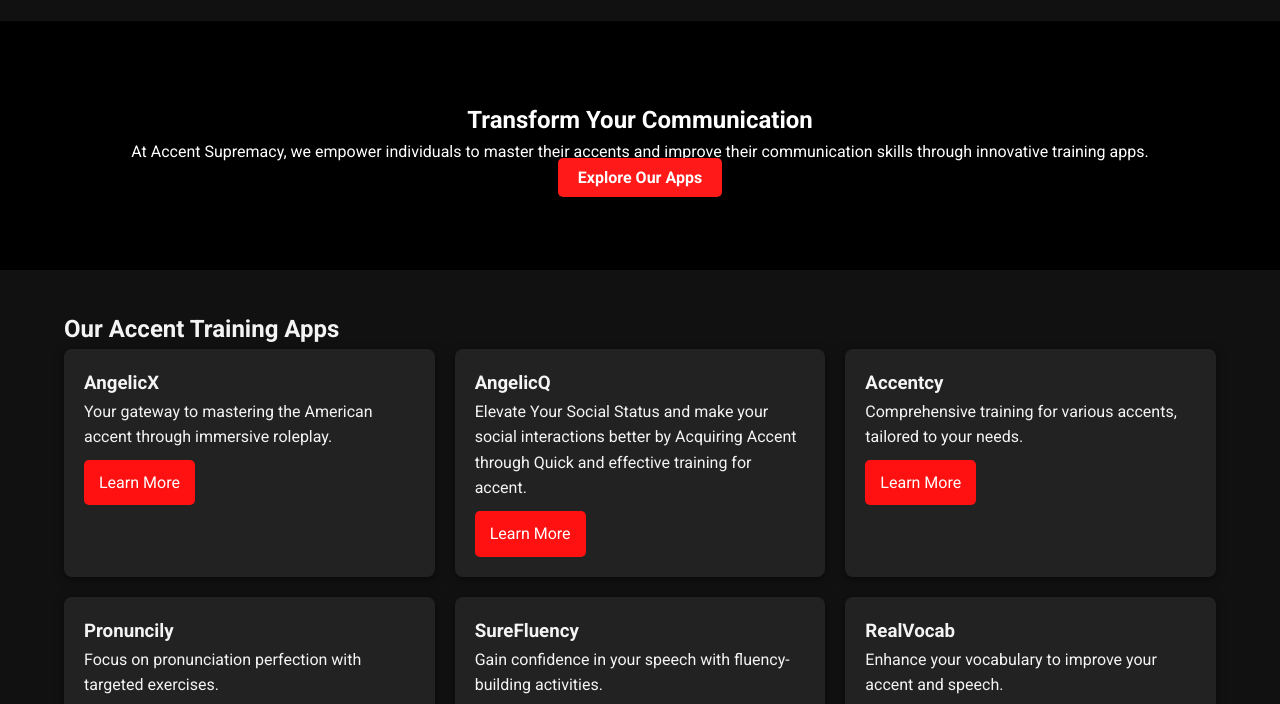
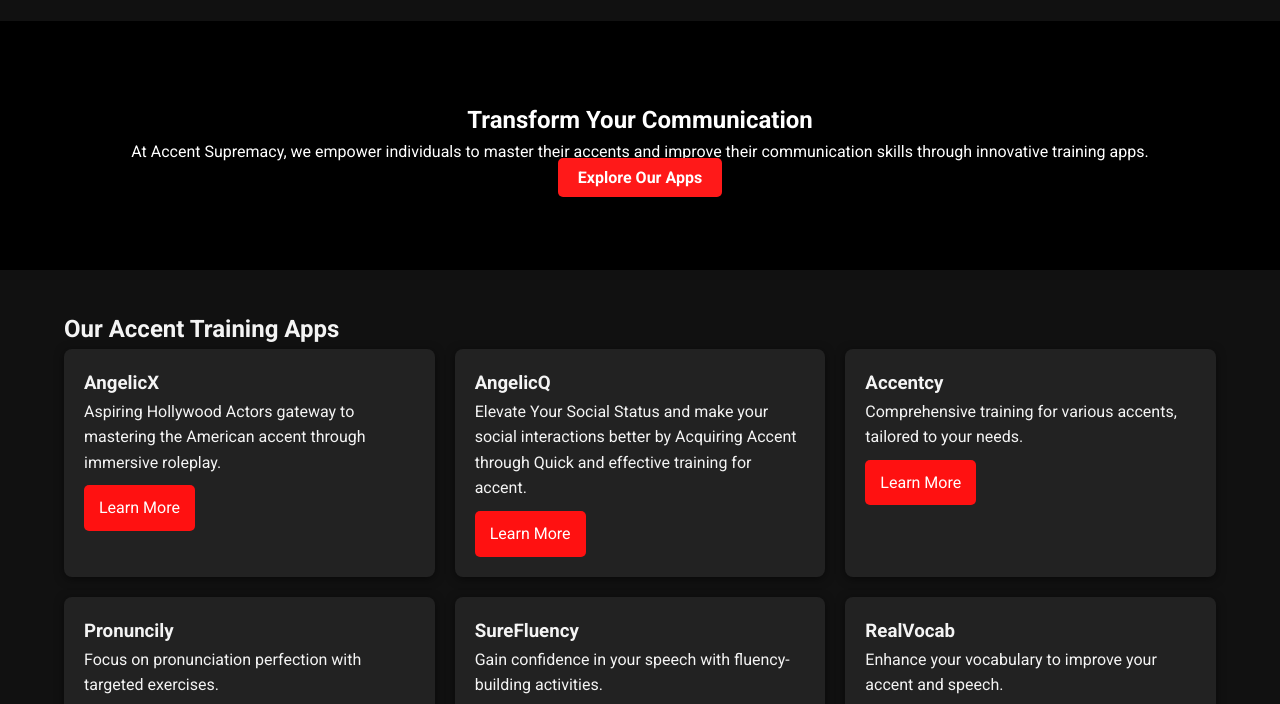
Before and after one commit to Amrits78/AccentS, a plain HTML site: page index.html in a window 1280 px wide. Shown: the part 96-800 px from the top of the page. Drawn offline with Linux system fonts and the light colour scheme.

Commit message:
Update index.html

```diff
--- a/index.html
+++ b/index.html
@@ -43,7 +43,7 @@
                 <div class="app-grid">
                     <div class="app-card">
                         <h3>AngelicX</h3>
-                        <p>Your gateway to mastering the American accent through immersive roleplay.</p>
+                        <p>Aspiring Hollywood Actors gateway to mastering the American accent through immersive roleplay.</p>
                         <a href="https://angelicx.com/" class="download-button">Learn More</a>
                     </div>
                     <div class="app-card">
```
